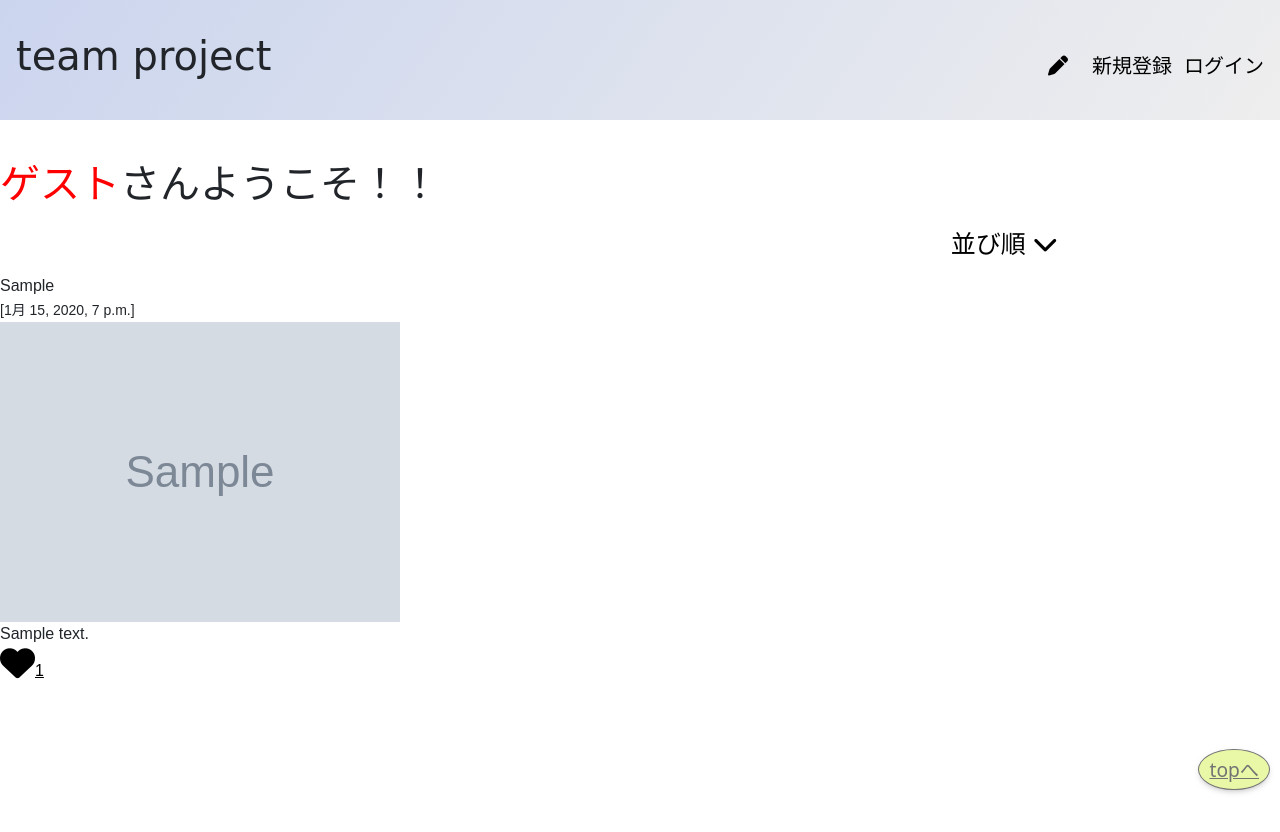
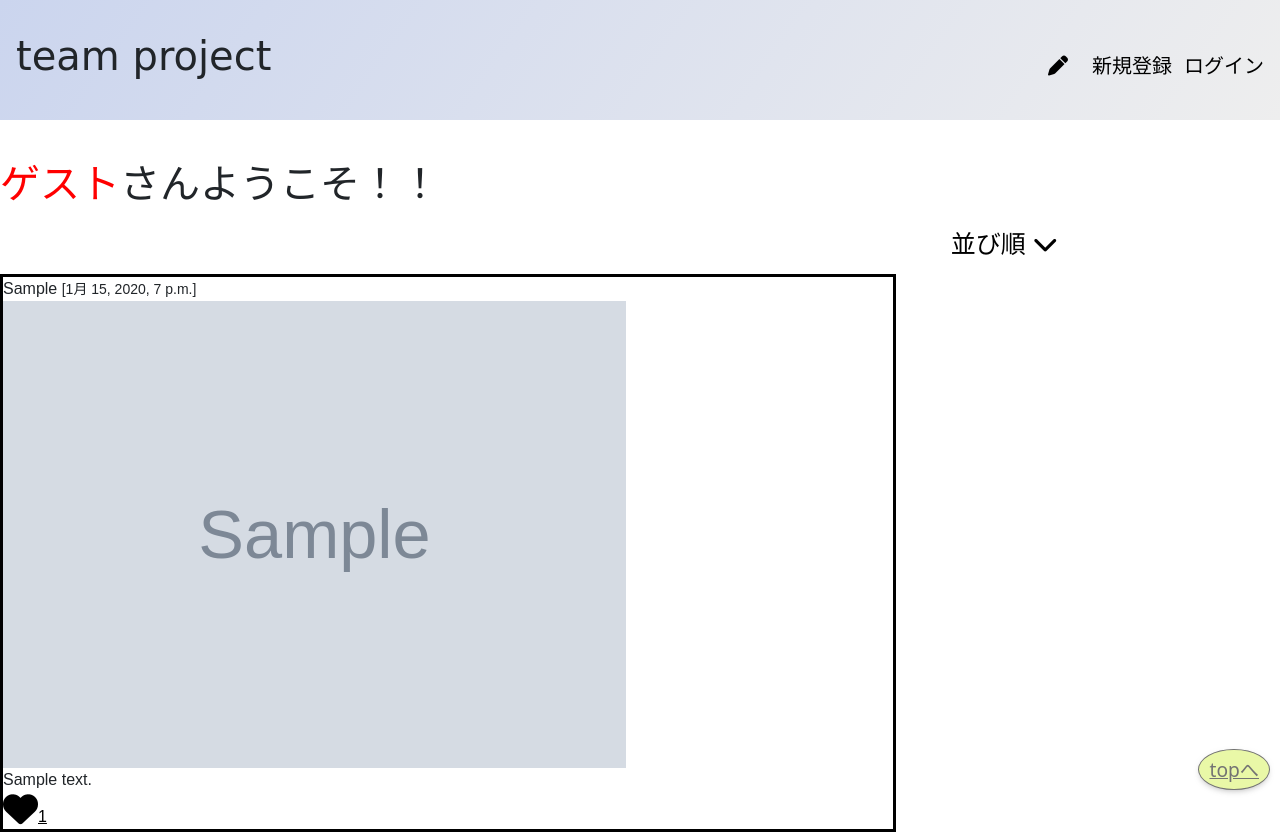
Before and after one commit to s1f102101615/SNSLike, a Django app: page / in a window 1280 px wide. Before the commit the page ends 794 px from the top, so only its background shows below. Run offline with Django 3.2, Linux system fonts and the light colour scheme; tables that the repository leaves empty hold one stand-in row (values such as "Sample post"); grey boxes marked "Sample" are stand-in pictures; some libraries are stand-ins or nearby versions; some web fonts are replaced.

Commit message:
画像の大きさ調整
調整

```diff
--- a/static/teamapp/css/index.css
+++ b/static/teamapp/css/index.css
@@ -144,5 +144,13 @@ html {
 }
 
 #down {
-    font-size: auto;
+    font-size: auto;}
+.bordersolid {
+    padding-bottom: 0%;
+    border: medium solid black;
+    width: 70%;
 }
+.img-size {
+    max-width: 700px;
+    width: 70%;
+}
--- a/teamapp/templates/teamapp/index.html
+++ b/teamapp/templates/teamapp/index.html
@@ -62,24 +62,24 @@
     {% for article in articles %}
     <div class="text">
     <!--アカウント追加-->
-    <div>
+    <div class="bordersolid">
     {% if article.post_user %}
     {{ article.post_user }}
     {% endif %}
-    </div>
+
     <small>[{{ article.posted_at }}]</small>
+
     <div>
-
-    </div>
-    <div>
-      <img src={{ article.image }} alt="">
+      <img class="img-size" src={{ article.image }} alt="">
     </div>
     <div>
       {{ article.body | linebreaksbr }}
-    </div></div>
+    </div>
     <a href="" onclick="like({{article.id}});">
       <i class="fas fa-heart" id="heart"></i><span id="{{article.id}}">{{ article.like }}</span>
     </a>
+
+    </div></div>
     {% endfor %}
     {% else %}
     <h2>No article</h2>
```
Also changed, not shown: Article-image/sample01.jpg (added), Article-image/sample03.jpg (added), Article-image/w50-h50-scenery007.png (added).
